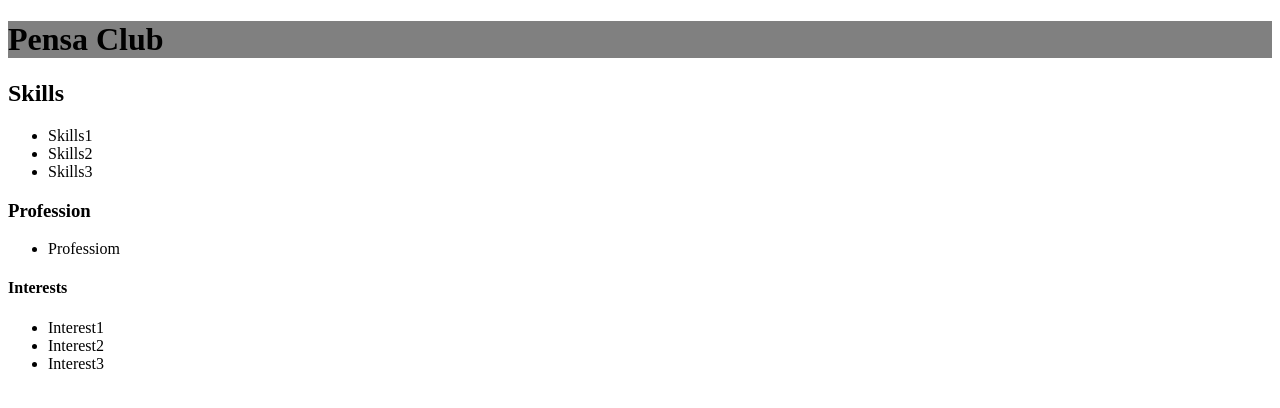
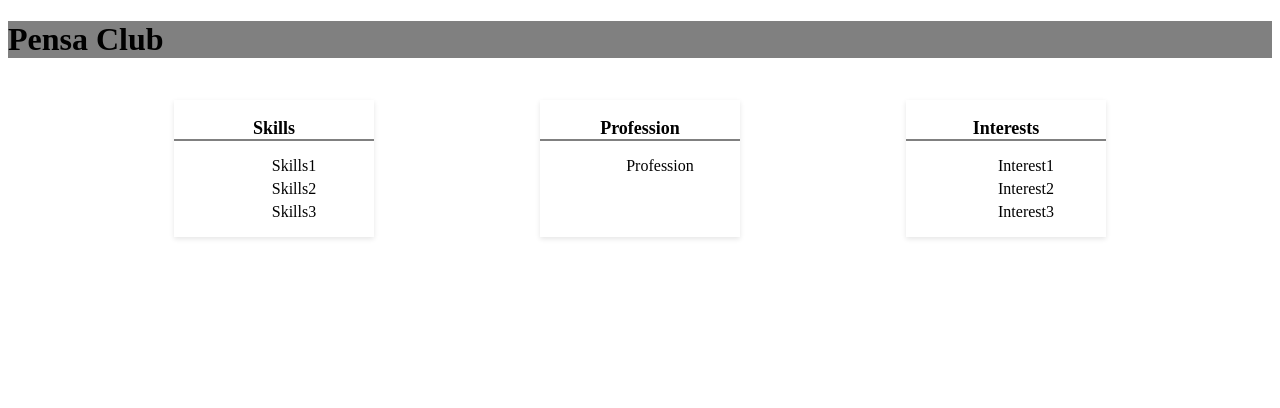
Before and after one commit to mireyaa8/TeamA-frontend, a plain HTML site: page profile-skills-pensa.html in a window 1280 px wide. Drawn offline with Linux system fonts and the light colour scheme.

Commit message:
CSS fixes.

```diff
--- a/profile-skills-pensa-.css
+++ b/profile-skills-pensa-.css
@@ -6,13 +6,29 @@ header{
     align-items: center;
     font-size: Arial;
 }
-.Card{
+.card{
     grid-area: 20px;
+    box-shadow: 0 2px 5px rgba(0, 0, 0, 0.1);
+    width: 200px;
+    text-align: center;
 
 }
-.Container{
- display: grid;
+.container{
+ display: flex;
  justify-content: space-evenly;
  text-align: center;
- pad: 10px;
+ padding: 20px;
+ gap: 20px;
 }
+.card ul{
+    list-style-type: none;
+}
+.card ul li{
+    margin: 5px 0;
+    font-size: 16px;
+}
+.card h3{
+    margin-bottom:10px;
+    font-size: 18px;
+    border-bottom: 2px solid grey;
+}
--- a/profile-skills-pensa.html
+++ b/profile-skills-pensa.html
@@ -14,9 +14,9 @@
     </header>
     <div class="container">
         <div class = "card">
-             <h2>
+             <h3>
                 Skills
-             </h2>
+             </h3>
              <ul>
                  <li>Skills1</li>
                 <li>Skills2</li>
@@ -28,13 +28,13 @@
                Profession
             </h3>
            <ul>
-              <li>Professiom</li>
+              <li>Profession</li>
             </ul>
         </div>
         <div class="card">
-            <h4>
+            <h3>
                Interests
-            </h4>
+            </h3>
             <ul>
                 <li>Interest1</li>
                 <li>Interest2</li>
```
